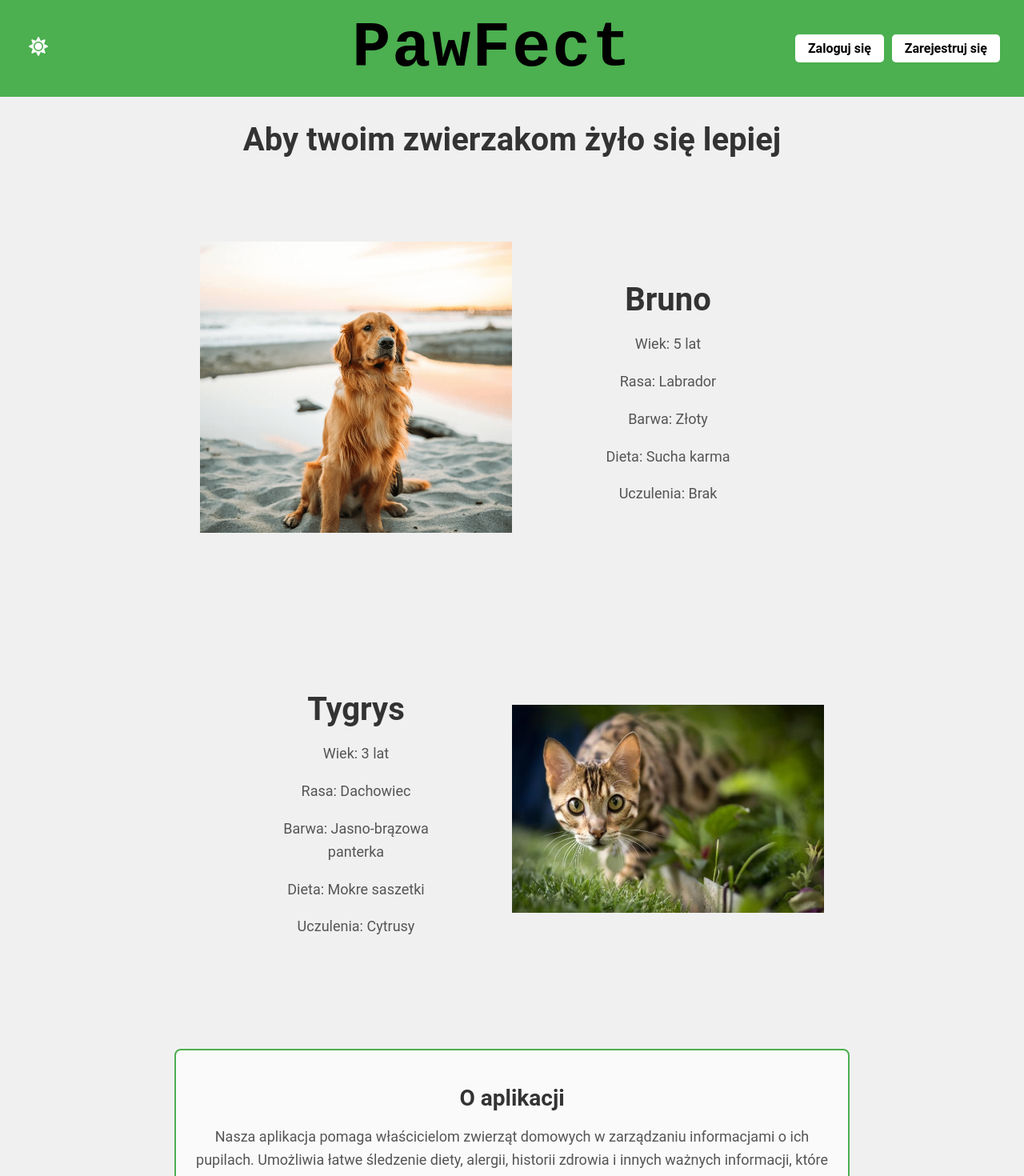
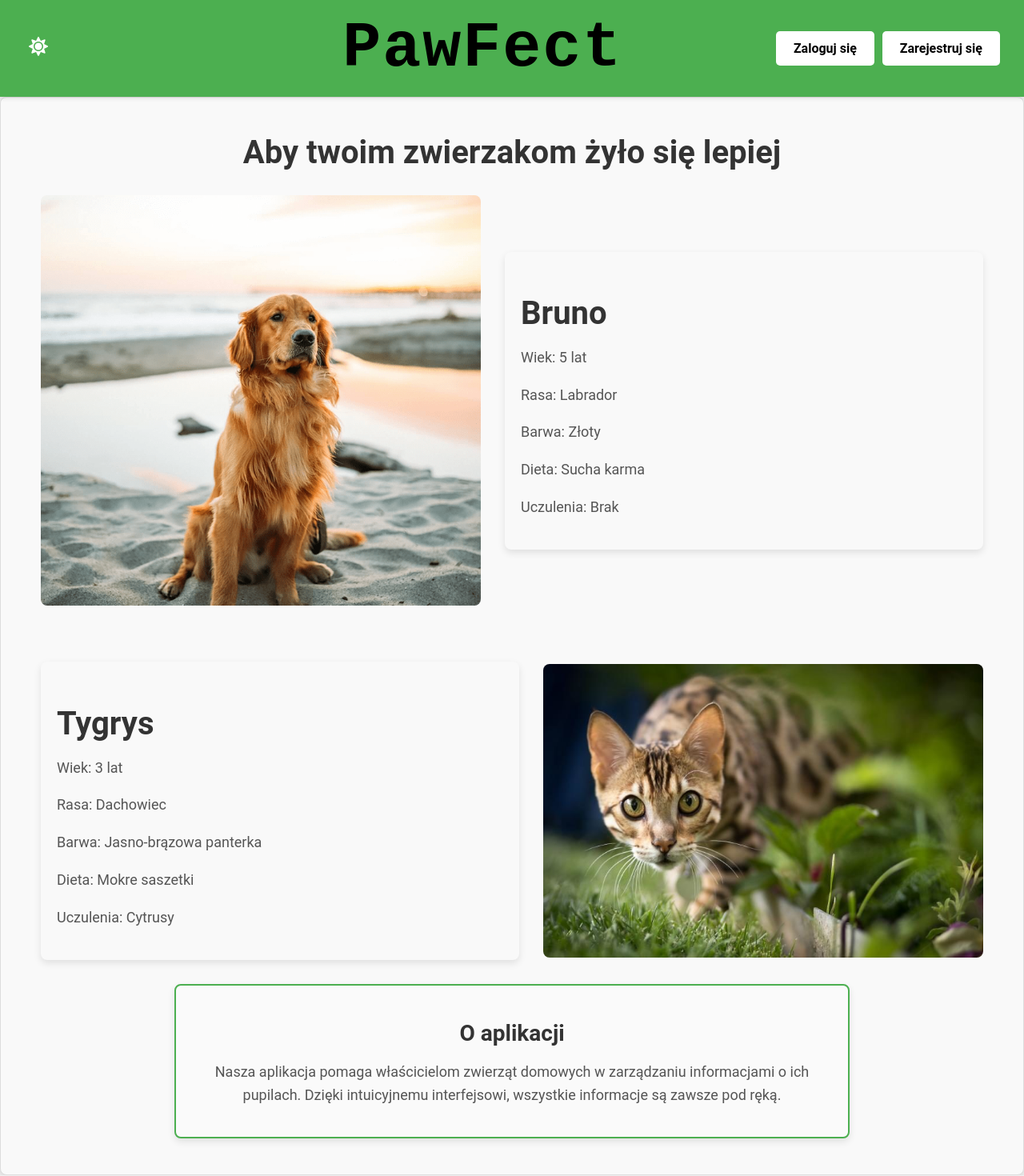
Before and after one commit to wKobacki/PawnFectFrontend, a React (Create React App) app: page / in a window 1280 px wide. Shown: the top 1470 px of the page at 80% size. Built offline with nearby package versions, Linux system fonts and the light colour scheme; no server answers.

Commit message:
Homepage

```diff
--- a/src/components/HomePage.js
+++ b/src/components/HomePage.js
@@ -1,19 +1,16 @@
-// import React, { useState } from "react";
 import React, { useState, useEffect } from "react";
 import { Link } from "react-router-dom";
 import "../styles/HomePage.css";
 
-import logo from "../assets/logo.png";
 import dogImage from "../assets/dog.jpg";
 import catImage from "../assets/cat.jpg";
 
-// Importujemy ikony słońca i księżyca
 import { FaSun, FaMoon } from "react-icons/fa";
 
 function HomePage() {
   const [darkMode, setDarkMode] = useState(false);
   const [scrolled, setScrolled] = useState(false);
-  // Funkcja przełączająca motyw
+
   const toggleTheme = () => {
     setDarkMode(!darkMode);
   };
@@ -32,17 +29,18 @@ function HomePage() {
   }, []);
 
   return (
-    <div className={`home-container ${darkMode ? "dark" : ""}`}>
-      {/* Panel nawigacyjny z wyśrodkowanym logo i przyciskami po prawej stronie */}
+    <div
+      className={`home-container ${darkMode ? "dark" : ""} ${
+        scrolled ? "scrolled" : ""
+      }`}
+    >
       <nav className="navbar">
         <div className="nav-left">
-          {/* Przycisk przełączania motywu */}
           <button onClick={toggleTheme} className="theme-toggle-button">
             {darkMode ? <FaMoon /> : <FaSun />}
           </button>
         </div>
         <div className="nav-center">
-          {/* <img src={logo} alt="Logo" className="logo" /> */}
           <div className="nav-title">PawFect</div>
         </div>
         <div className="nav-right">
@@ -54,10 +52,10 @@ function HomePage() {
           </Link>
         </div>
       </nav>
-      {/* Duży napis pomiędzy sekcją nawigacyjną a sekcją z psem */}
+
+      <div className="main-content">
         <div className="main-message">Aby twoim zwierzakom żyło się lepiej</div>
 
-      {/* Sekcja z psem */}
         <section className="section dog-section">
           <div className="section-content">
             <img src={dogImage} alt="Pies" className="section-image-dog" />
@@ -72,7 +70,6 @@ function HomePage() {
           </div>
         </section>
 
-      {/* Sekcja z kotem */}
         <section className="section cat-section">
           <div className="section-content">
             <img src={catImage} alt="Kot" className="section-image-cat" />
@@ -87,21 +84,15 @@ function HomePage() {
           </div>
         </section>
 
-      {/* Sekcja "O aplikacji" */}
-      <footer className="about-section">
+        <section className="about-section">
           <h2>O aplikacji</h2>
           <p>
             Nasza aplikacja pomaga właścicielom zwierząt domowych w zarządzaniu
-          informacjami o ich pupilach. Umożliwia łatwe śledzenie diety, alergii,
-          historii zdrowia i innych ważnych informacji, które pomagają zapewnić
-          najlepszą opiekę dla twojego zwierzaka. Dzięki intuicyjnemu
-          interfejsowi, wszystkie informacje są zawsze pod ręką, a przypomnienia
-          o wizytach u weterynarza lub zmianach w diecie pomagają zachować pełną
-          kontrolę nad zdrowiem i dobrostanem pupila. Aplikacja jest idealnym
-          rozwiązaniem zarówno dla nowych właścicieli, jak i doświadczonych
-          opiekunów, chcących mieć wszystko w jednym miejscu.
+            informacjami o ich pupilach. Dzięki intuicyjnemu interfejsowi,
+            wszystkie informacje są zawsze pod ręką.
           </p>
-      </footer>
+        </section>
+      </div>
     </div>
   );
 }
--- a/src/styles/HomePage.css
+++ b/src/styles/HomePage.css
@@ -1,4 +1,21 @@
 /* Główny kontener strony */
+
+body {
+  background-color: #f0f0f0; /* Jasne tło (marginesy) */
+  margin: 0; /* Usuń domyślne marginesy */
+  padding: 0; /* Usuń domyślne padding */
+}
+
+/* Motyw ciemny */
+.home-container.dark {
+  background-color: #676565; /* Tło głównej zawartości w trybie ciemnym */
+}
+
+/* Zmiana tła "marginesów" w trybie ciemnym */
+.home-container.dark body {
+  background-color: #575656; /* Ciemne tło dla marginesów */
+}
+
 .home-container {
   font-family: "Roboto", sans-serif;
   background-color: #f0f0f0;
@@ -6,10 +23,21 @@
   transition: background-color 0.3s ease, color 0.3s ease;
 }
 
+/* Kontener dla głównej zawartości strony */
+.main-content {
+  max-width: 1200px;
+  margin: 0 auto;
+  background-color: #f7f7f7;
+  padding: 20px;
+  box-shadow: 0 4px 10px rgba(0, 0, 0, 0.1);
+  border-radius: 8px;
+  border: 1px solid #ddd;
+}
+
 /* Styl dla ciemnego motywu */
-.home-container.dark {
-  background-color: #333;
-  color: #f0f0f0;
+.home-container.dark .main-content {
+  background-color: #2e2e2e;
+  border-color: #555;
 }
 
 /* Pasek nawigacyjny */
@@ -23,6 +51,7 @@
   padding: 15px 30px;
   color: #fff;
   z-index: 1000;
+  box-shadow: 0 2px 5px rgba(0, 0, 0, 0.1);
   transition: all 0.3s ease;
 }
 
@@ -68,13 +97,15 @@
 }
 
 .nav-button {
-  padding: 8px 16px;
+  padding: 10px 20px;
   background-color: #fff;
   color: #000;
   border-radius: 5px;
   text-decoration: none;
   font-weight: bold;
-  transition: background-color 0.3s, color 0.3s;
+  font-size: 16px;
+  border: 2px solid transparent;
+  transition: background-color 0.3s, color 0.3s, border 0.3s;
 }
 
 .home-container.dark .nav-button {
@@ -83,11 +114,14 @@
 }
 
 .nav-button:hover {
-  background-color: #e0e0e0;
+  background-color: transparent;
+  color: #4caf50;
+  border: 2px solid #4caf50;
 }
 
 .home-container.dark .nav-button:hover {
-  background-color: #555;
+  color: #1b521d;
+  border-color: #1b521d;
 }
 
 /* Przycisk przełączania motywu */
@@ -122,34 +156,54 @@
 /* Sekcja psa */
 .dog-section .section-content {
   display: flex;
-  flex-direction: row;
+  flex-direction: row; /* Obraz po lewej, tekst po prawej */
   align-items: center;
   justify-content: space-between;
-  padding: 0px 250px;
+  gap: 30px;
+  margin-bottom: 70px; /* Większy odstęp poniżej sekcji psa */
+  flex-wrap: nowrap; /* Upewniamy się, że obraz i opis są w jednej linii */
 }
 
 /* Sekcja kota */
 .cat-section .section-content {
   display: flex;
-  flex-direction: row-reverse;
+  flex-direction: row-reverse; /* Obraz po prawej, tekst po lewej */
   align-items: center;
   justify-content: space-between;
-  padding: 0px 250px;
+  gap: 30px;
+  flex-wrap: nowrap; /* Upewniamy się, że obraz i opis są w jednej linii */
 }
 
 .section-image-dog,
 .section-image-cat {
-  width: 50%;
+  width: 50%; /* Obraz zajmuje połowę szerokości kontenera */
   max-width: 550px;
   height: auto;
   object-fit: cover;
+  border-radius: 8px;
+  transition: transform 0.3s ease, box-shadow 0.3s ease;
+}
+
+.section-image-dog:hover,
+.section-image-cat:hover {
+  transform: scale(1.05);
+  box-shadow: 0 8px 20px rgba(0, 0, 0, 0.2);
 }
 
 .section-text-dog,
 .section-text-cat {
-  width: 65%;
-  padding: 90px;
-  text-align: center;
+  width: 50%; /* Opis zajmuje połowę szerokości kontenera */
+  padding: 20px;
+  text-align: left; /* Wyrównanie tekstu do lewej */
+  box-shadow: 0 4px 10px rgba(0, 0, 0, 0.1);
+  border-radius: 8px;
+  background-color: #f9f9f9; /* Opcjonalne tło dla tekstu */
+}
+
+.home-container.dark .section-text-dog,
+.home-container.dark .section-text-cat {
+  background-color: #444; /* Tło dla ciemnego motywu */
+  color: #ccc;
 }
 
 .section-text-dog h2,
@@ -175,15 +229,6 @@
 .home-container.dark .section-text-cat p {
   color: #ccc;
 }
-
-.section-content img {
-  transition: filter 0.3s ease;
-}
-
-.home-container.dark .section-content img {
-  filter: brightness(0.8);
-}
-
 /* Sekcja "O aplikacji" */
 .about-section {
   background-color: #fafafa;
@@ -193,6 +238,13 @@
   margin: 30px auto;
   max-width: 800px;
   text-align: center;
+  box-shadow: 0 4px 10px rgba(0, 0, 0, 0.1);
+  transition: transform 0.3s ease, box-shadow 0.3s ease;
+}
+
+.about-section:hover {
+  transform: translateY(-5px);
+  box-shadow: 0 8px 20px rgba(0, 0, 0, 0.2);
 }
 
 .home-container.dark .about-section {
```
Lines whose indentation alone changed are shown as unchanged.
